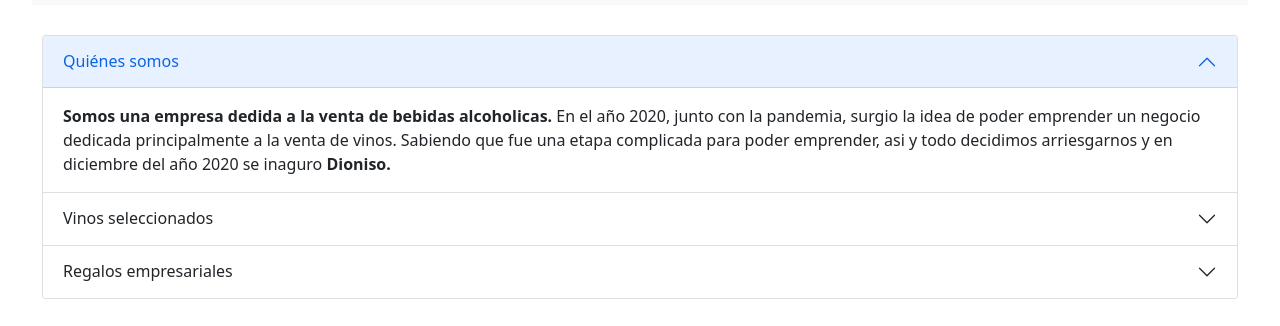
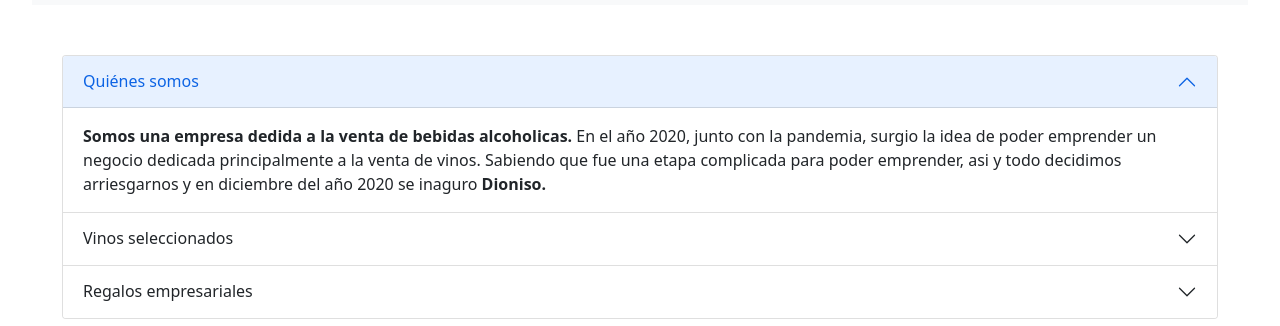
Before and after one commit to pedrop097/Nuevo-proyecto-modificado, a plain HTML site: page pages/nosotros.html in a window 1280 px wide. Shown: the part 182-508 px from the top of the page. Drawn offline with nearby package versions, Linux system fonts and the light colour scheme.

Commit message:
Modifique margin

```diff
--- a/estilos.css
+++ b/estilos.css
@@ -89,13 +89,7 @@ h2{
 
     font-size: 20px;
     }
- .Centrar{
 
-
-     margin: 30px;
-
-
- }
 
  .promociones2{
     display: flex;
--- a/pages/nosotros.html
+++ b/pages/nosotros.html
@@ -75,7 +75,7 @@
         </nav>
 
         <main>
-            <div class="accordion Centrar" id="accordionExample">
+            <div class="accordion margin1" id="accordionExample">
                 <div class="accordion-item">
                   <h2 class="accordion-header" id="headingOne">
                     <button class="accordion-button" type="button" data-bs-toggle="collapse" data-bs-target="#collapseOne" aria-expanded="true" aria-controls="collapseOne">
```
